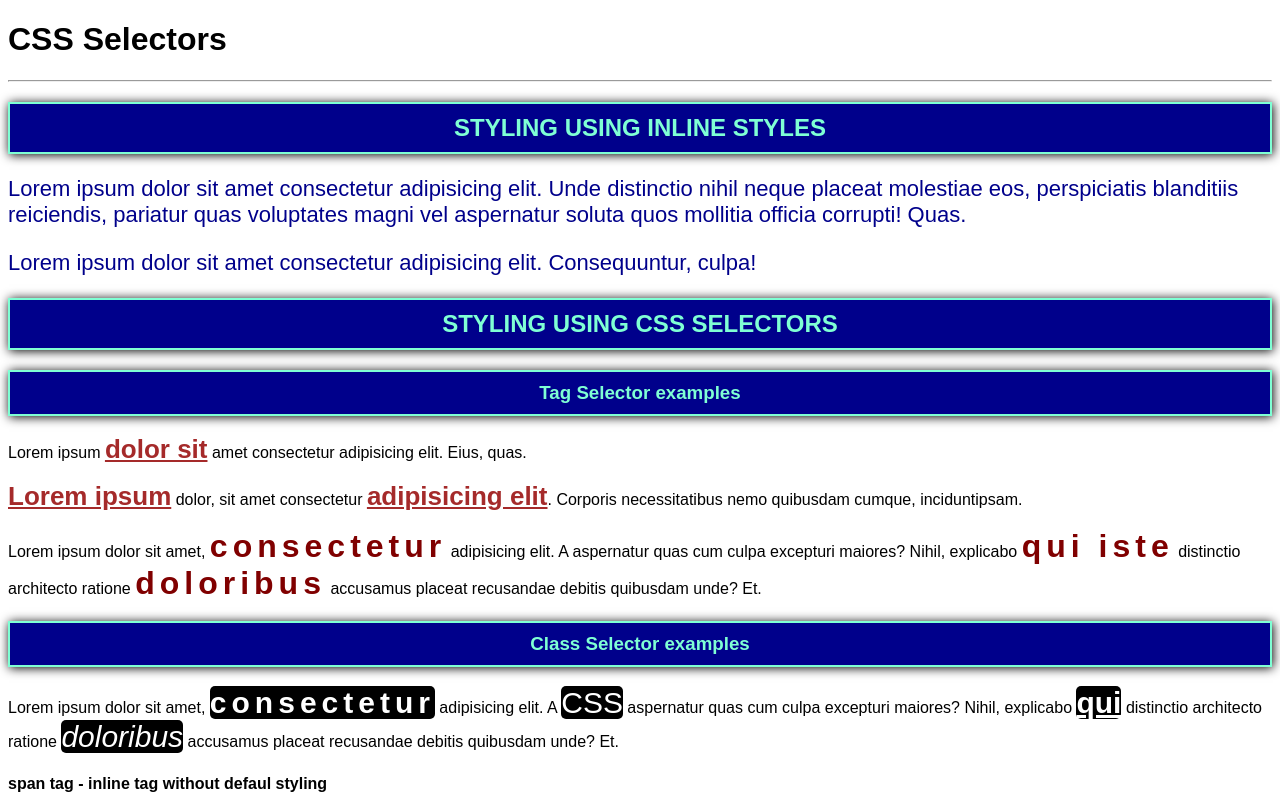
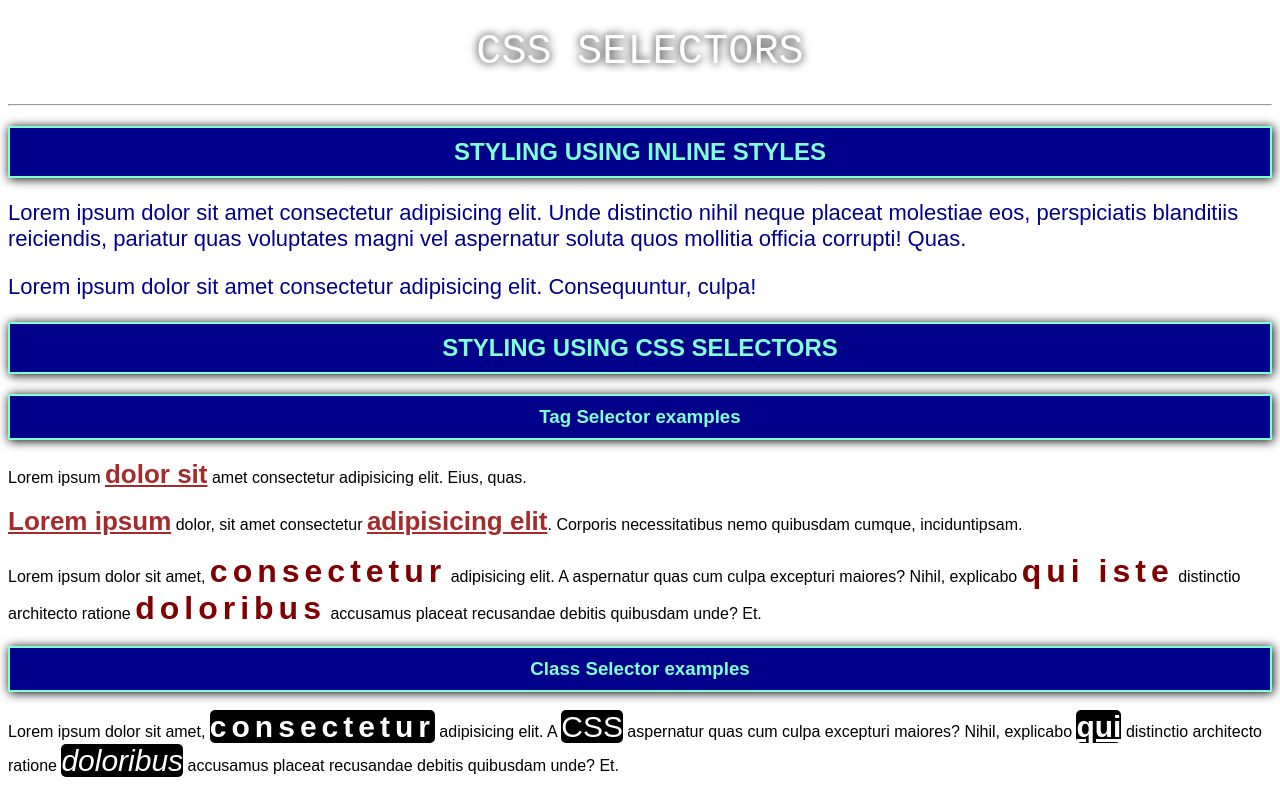
Before and after one commit to vladtymo/WEB-lessons-KI21, a plain HTML site: page selectors.html in a window 1280 px wide. Shown: the top 796 px of the page. Drawn offline with Linux system fonts and the light colour scheme.

Commit message:
Universal and id selectors.

```diff
--- a/selectors.html
+++ b/selectors.html
@@ -58,11 +58,28 @@
             font-size: 30px;
             border-radius: 5px;
         }
+
+        /* ---------- id selectors ---------- */
+        #main-title {
+            font-family: monospace;
+            font-size: 42px;
+            text-align: center;
+            font-weight: 100;
+            text-transform: uppercase;
+            color: white;
+            text-shadow: 0 0 10px black;
+        }
+
+        /* ---------- universal selectors ---------- */
+        * {
+            /* margin: 0; */
+            /* padding: 0; */
+        }
     </style>
 </head>
 
 <body>
-    <h1>CSS Selectors</h1>
+    <h1 id="main-title">CSS Selectors</h1>
     <hr>
 
     <h2>Styling using inline styles</h2>
```
